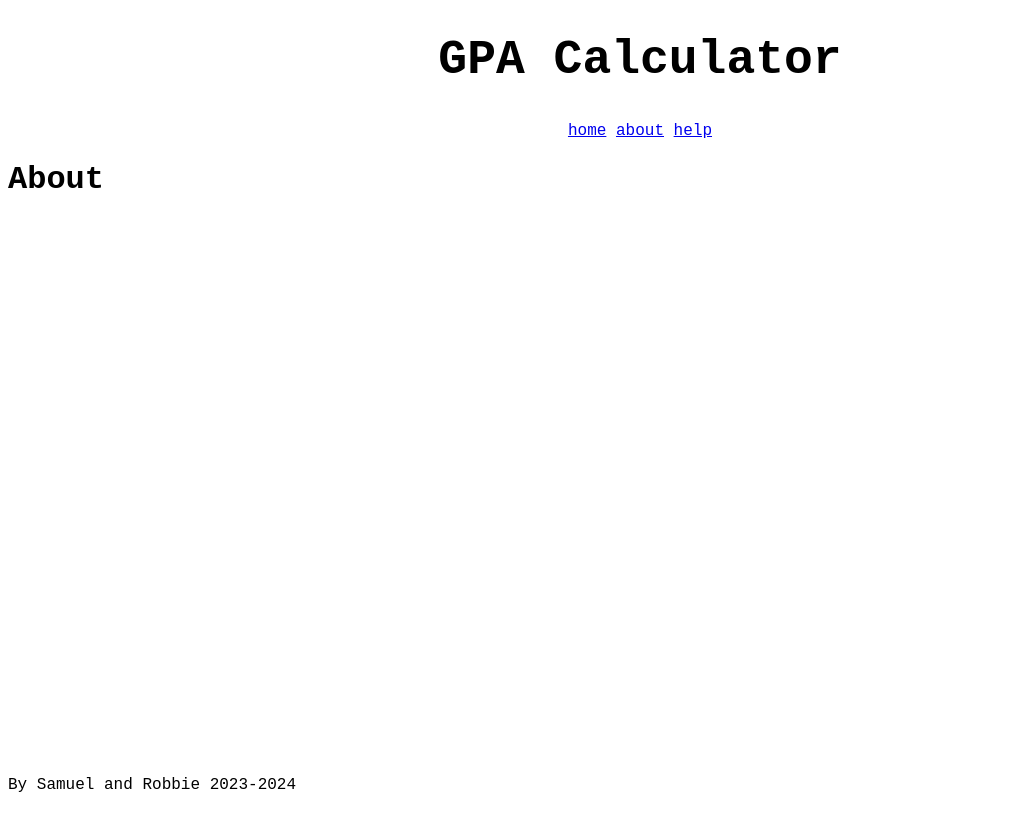
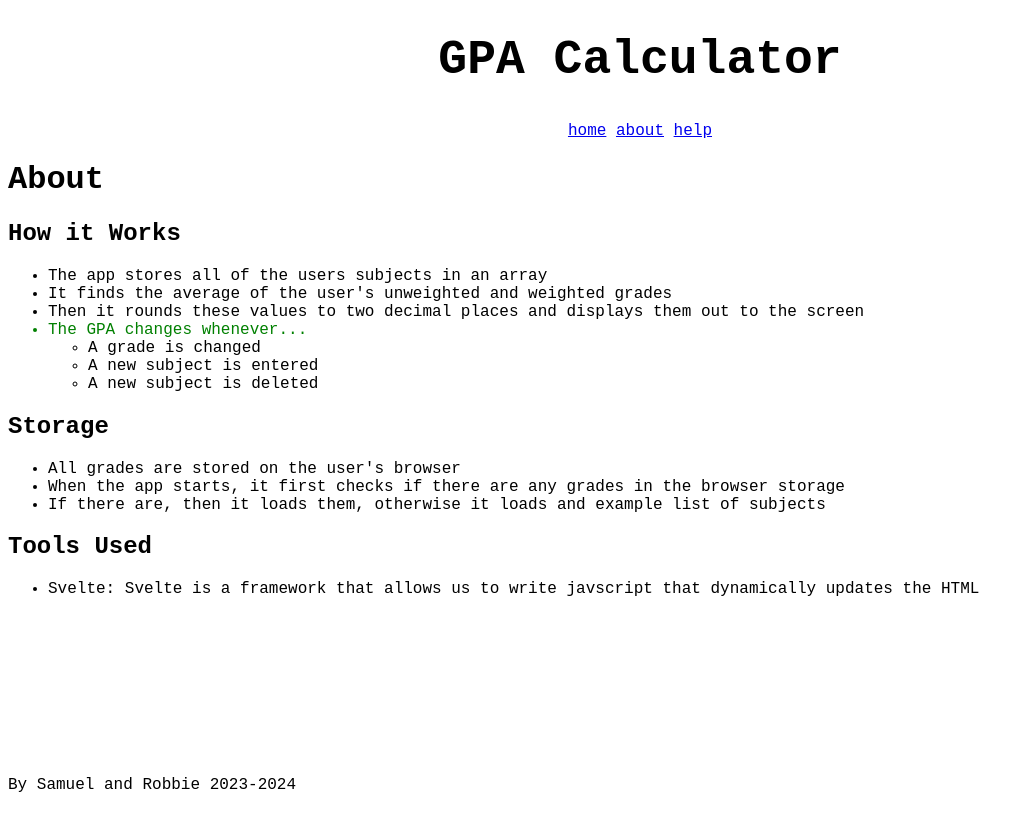
Before and after one commit to dosu0/gpa-calculator, a SvelteKit app: page /about in a window 1280 px wide. Shown: the top 830 px of the page, without its empty margins (0-1034 px from the left). Built offline with nearby package versions, Linux system fonts and the light colour scheme.

Commit message:
Flesh out about page
Co-authored-by: Burrows, Robert D <203363585@fcstu.org>

```diff
--- a/src/routes/about/+page.svelte
+++ b/src/routes/about/+page.svelte
@@ -1 +1,30 @@
 <h1>About</h1>
+
+<h2>How it Works</h2>
+<ul>
+    <li>The app stores all of the users subjects in an array</li>
+    <li>It finds the average of the user's unweighted and weighted grades</li>
+    <li>Then it rounds these values to two decimal places and displays them out to the screen</li>
+    <li style="color: green;">The GPA changes whenever...</li>
+    <ul>
+        <li>A grade is changed</li>
+        <li>A new subject is entered</li>
+        <li>A new subject is deleted</li>
+    </ul>
+</ul>
+
+<h2>Storage</h2>
+
+<ul>
+    <li>All grades are stored on the user's browser</li>
+    <li>When the app starts, it first checks if there are any grades in the browser storage</li>
+    <li>If there are, then it loads them, otherwise it loads and example list of subjects</li>
+</ul>
+
+<h2>Tools Used</h2>
+<ul>
+    <li>
+        Svelte: Svelte is a framework that allows us to write javscript that dynamically updates the
+        HTML
+    </li>
+</ul>
```
